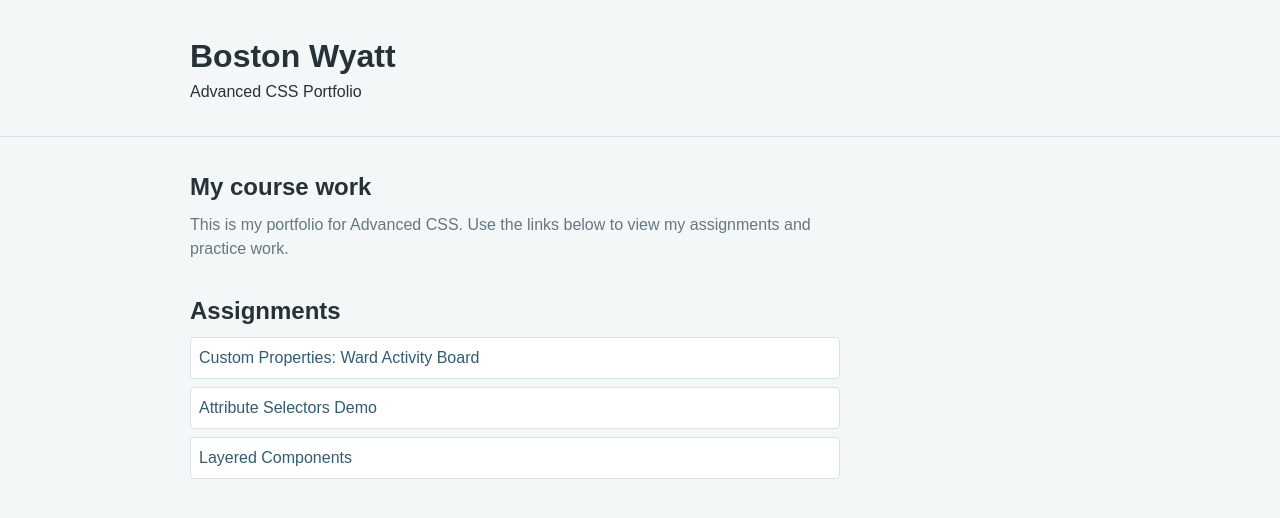
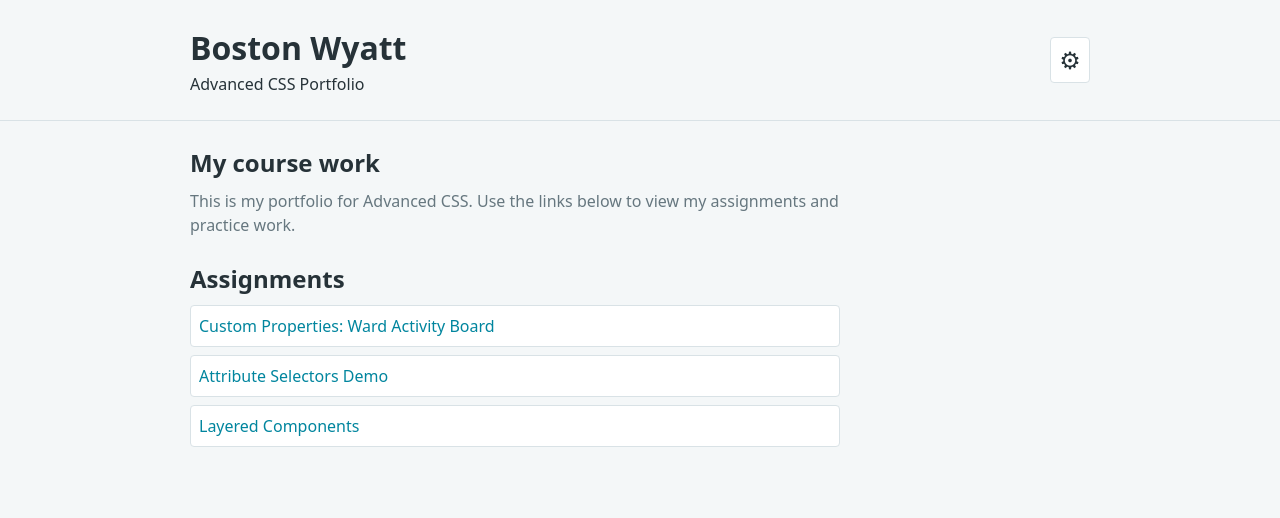
Before and after one commit to ButterMyLoaf23/advancedcss-portfolio, a website: page index.html in a window 1280 px wide. Drawn offline with Linux system fonts and the light colour scheme.

Commit message:
Light mode/ dark mode added to my site

```diff
--- /dev/null
+++ b/css/components/theme-toggle.css
@@ -0,0 +1,68 @@
+details.theme-menu {
+  position: absolute;
+  top: 50%;
+  right: 0;
+  display: inline-block;
+  transform: translateY(-50%);
+}
+
+.theme-control {
+  display: inline-flex;
+  align-items: center;
+  justify-content: center;
+  min-width: 40px;
+  min-height: 40px;
+  padding: var(--spacing-xs);
+  color: var(--color-text);
+  background: var(--color-surface);
+  border: 1px solid var(--color-border);
+  border-radius: var(--radius-sm);
+  cursor: pointer;
+}
+
+summary.theme-control {
+  list-style: none;
+  font-size: var(--icon-size-sm);
+}
+
+summary.theme-control::-webkit-details-marker {
+  display: none;
+}
+
+summary.theme-control::before {
+  content: "\2699";
+}
+
+details.theme-menu[open] summary.theme-control::before {
+  content: "\2600";
+}
+
+.theme-control:hover,
+.theme-control:focus-visible {
+  background: var(--color-accent-soft);
+}
+
+.theme-extra {
+  position: absolute;
+  top: calc(100% + var(--spacing-sm));
+  right: 0;
+  z-index: 2;
+  display: flex;
+  gap: var(--spacing-xs);
+  padding: var(--spacing-xs);
+  background: var(--color-surface);
+  border: 1px solid var(--color-border);
+  box-shadow: var(--shadow-sm);
+}
+
+.theme-pick input {
+  position: absolute;
+  width: 1px;
+  height: 1px;
+  opacity: 0;
+}
+
+.theme-pick:has(input:checked) {
+  background: var(--color-accent);
+  color: var(--header-text);
+}
--- a/css/layout/primary.css
+++ b/css/layout/primary.css
@@ -7,6 +7,11 @@
 .site-header {
   padding: var(--space-lg) 0;
   border-bottom: 1px solid var(--color-border);
+}
+
+.site-header .shell {
+  position: relative;
+  padding-right: 48px;
 }
 
 .intro {
@@ -33,7 +38,7 @@
 }
 
 @media (max-width: 600px) {
-  .site-shell {
+  .shell {
     width: 90%;
   }
 }
--- a/css/main.css
+++ b/css/main.css
@@ -6,4 +6,5 @@
 @import url("base/elements.css") layer(base);
 @import url("layout/primary.css") layer(layout);
 @import url("components/portfolio.css") layer(components);
+@import url("components/theme-toggle.css") layer(components);
 @import url("utilities/utilities.css") layer(utilities);
--- a/css/tokens/colors.css
+++ b/css/tokens/colors.css
@@ -1,9 +1,76 @@
 :root {
-  --color-primary: #315c72;
-  --color-background: #f4f7f8;
-  --color-surface: #ffffff;
-  --color-text: #263238;
-  --color-muted: #66777f;
-  --color-accent-soft: #f8e4d8;
-  --color-border: #d9e2e6;
+  color-scheme: light;
+
+  /* Seeds */
+  --seed-bg: #f4f7f8;
+  --seed-surface: #ffffff;
+  --seed-text: #263238;
+  --seed-text-muted: #66777f;
+  --seed-accent: oklch(0.55 0.14 210);
+  --seed-accent-hover: color-mix(in oklch, var(--seed-accent) 80%, black);
+  --seed-link: var(--seed-accent);
+  --seed-link-hover: var(--seed-accent-hover);
+  --seed-border: #d9e2e6;
+  --seed-border-strong: #b9c8ce;
+
+  /* Accent ramp */
+  --accent-200: color-mix(in oklch, var(--seed-accent) 30%, white);
+  --accent-300: color-mix(in oklch, var(--seed-accent) 50%, white);
+  --accent-400: color-mix(in oklch, var(--seed-accent) 75%, white);
+  --accent-500: var(--seed-accent);
+  --accent-600: color-mix(in oklch, var(--seed-accent) 80%, black);
+  --accent-700: color-mix(in oklch, var(--seed-accent) 60%, black);
+  --accent-800: color-mix(in oklch, var(--seed-accent) 40%, black);
 }
+
+html:has(input[name="theme-preference"][value="dark"]:checked) {
+  color-scheme: dark;
+}
+
+html[data-theme="light"] {
+  color-scheme: light;
+}
+
+html[data-theme="dark"] {
+  color-scheme: dark;
+}
+
+@media (prefers-color-scheme: dark) {
+  html:has(input[name="theme-preference"][value="system"]:checked) {
+    color-scheme: dark;
+  }
+
+  html[data-theme="system"] {
+    color-scheme: dark;
+  }
+}
+
+:root,
+html {
+  --color-bg: light-dark(var(--seed-bg), oklch(0.18 0.02 210));
+  --color-surface: light-dark(var(--seed-surface), oklch(0.23 0.03 210));
+  --color-text: light-dark(var(--seed-text), oklch(0.9 0.02 210));
+  --color-text-muted: light-dark(var(--seed-text-muted), oklch(0.72 0.03 210));
+  --color-accent: light-dark(var(--seed-accent), oklch(0.7 0.13 210));
+  --color-accent-hover: light-dark(var(--seed-accent-hover), oklch(0.78 0.14 210));
+  --color-link: light-dark(var(--seed-link), oklch(0.76 0.12 210));
+  --color-link-hover: light-dark(var(--seed-link-hover), oklch(0.84 0.1 210));
+  --color-border: light-dark(var(--seed-border), oklch(0.36 0.02 210));
+  --color-border-strong: light-dark(var(--seed-border-strong), oklch(0.48 0.03 210));
+  accent-color: var(--color-accent);
+  --header-bg: var(--color-accent);
+  --header-text: light-dark(#ffffff, #f0f4f8);
+  --theme-toggle-bg: color-mix(in srgb, var(--header-text) 20%, var(--header-bg));
+  --theme-toggle-border: color-mix(in srgb, var(--header-text) 40%, var(--header-bg));
+  --theme-toggle-bg-hover: color-mix(in srgb, var(--header-text) 30%, var(--header-bg));
+  --theme-toggle-border-hover: color-mix(in srgb, var(--header-text) 55%, var(--header-bg));
+  --shadow-color: light-dark(rgb(0 0 0 / 0.09), rgb(0 0 0 / 0.28));
+  --shadow-sm: 0 1px 2px var(--shadow-color);
+  --shadow-md: 0 1px 3px var(--shadow-color);
+
+  /* Legacy names used by the portfolio stylesheet. */
+  --color-background: var(--color-bg);
+  --color-primary: var(--color-accent);
+  --color-muted: var(--color-text-muted);
+  --color-accent-soft: light-dark(var(--accent-200), oklch(0.3 0.04 210));
+}
--- a/css/tokens/variables.css
+++ b/css/tokens/variables.css
@@ -1,8 +1,26 @@
 :root {
-  --space-sm: 0.5rem;
-  --space-md: 1rem;
-  --space-lg: 2rem;
-  --font-body: Arial, Helvetica, sans-serif;
+  --font-family-sans: system-ui, sans-serif;
+  --font-family-mono: monospace;
+  --font-size-sm: 1.4rem;
+  --font-size-md: 1.6rem;
+  --font-size-lg: 1.8rem;
+  --spacing-xs: 4px;
+  --spacing-sm: 8px;
+  --spacing-md: 16px;
+  --spacing-lg: 24px;
+  --spacing-xl: 32px;
+  --radius-sm: 4px;
+  --radius-md: 6px;
+  --radius-lg: 8px;
+  --transition-base: 0.2s ease;
+  --icon-size-sm: 24px;
+  --icon-size-md: 32px;
+  --outline-width: 2px;
+
+  /* Names from the previous unit remain available while the site migrates. */
+  --space-sm: var(--spacing-sm);
+  --space-md: var(--spacing-md);
+  --space-lg: var(--spacing-lg);
+  --font-body: var(--font-family-sans);
   --font-size-base: 1rem;
-  --radius-sm: 0.25rem;
 }
--- a/css/utilities/utilities.css
+++ b/css/utilities/utilities.css
@@ -1,3 +1,15 @@
 .text-muted {
   color: var(--color-muted);
 }
+
+.visually-hidden {
+  position: absolute;
+  width: 1px;
+  height: 1px;
+  padding: 0;
+  margin: -1px;
+  overflow: hidden;
+  clip-path: inset(50%);
+  white-space: nowrap;
+  border: 0;
+}
--- a/index.html
+++ b/index.html
@@ -5,13 +5,22 @@
     <meta name="viewport" content="width=device-width, initial-scale=1.0">
     <meta name="description" content="Boston Wyatt's WDD 331R Advanced CSS portfolio.">
     <title>Boston Wyatt | Advanced CSS Portfolio</title>
-    <link rel="stylesheet" href="dist/styles.css">
+    <script src="js/theme-preference.js"></script>
+    <link rel="stylesheet" href="css/main.css">
 </head>
 <body>
     <header class="site-header">
         <div class="shell">
             <h1>Boston Wyatt</h1>
             <p>Advanced CSS Portfolio</p>
+            <details class="theme-menu">
+                <summary class="theme-control"><span class="visually-hidden">Color scheme</span></summary>
+                <div class="theme-extra" role="group" aria-label="Choose color scheme">
+                    <label class="theme-control theme-pick" data-theme-pick="light"><input name="theme-preference" type="radio" value="light"><span aria-hidden="true">&#9788;</span><span class="visually-hidden">Light</span></label>
+                    <label class="theme-control theme-pick" data-theme-pick="system"><input name="theme-preference" type="radio" value="system" checked><span aria-hidden="true">&#9881;</span><span class="visually-hidden">System default</span></label>
+                    <label class="theme-control theme-pick" data-theme-pick="dark"><input name="theme-preference" type="radio" value="dark"><span aria-hidden="true">&#9681;</span><span class="visually-hidden">Dark</span></label>
+                </div>
+            </details>
         </div>
     </header>
 
@@ -21,7 +30,7 @@
             <p>This is my portfolio for Advanced CSS. Use the links below to view my assignments and practice work.</p>
         </section>
 
-        <nav class="work-nav">
+        <nav class="work-nav" aria-label="Course assignments">
             <h2>Assignments</h2>
             <ul class="work-list">
                 <li><a class="work-link" href="unit1/custom-properties/Index.html">Custom Properties: Ward Activity Board</a></li>
--- /dev/null
+++ b/js/theme-preference.js
@@ -0,0 +1,44 @@
+(() => {
+  const allowed = new Set(["light", "system", "dark"]);
+  const id = "theme-preference-sync";
+  let container = document.getElementById(id);
+
+  if (!container) {
+    container = document.createElement("div");
+    container.id = id;
+    container.hidden = true;
+    container.setAttribute("aria-hidden", "true");
+
+    ["light", "system", "dark"].forEach((value) => {
+      const input = document.createElement("input");
+      input.type = "radio";
+      input.name = "theme-preference";
+      input.value = value;
+      if (value === "system") input.checked = true;
+      container.appendChild(input);
+    });
+
+    (document.body || document.head).appendChild(container);
+  }
+
+  let stored = null;
+  try {
+    stored = localStorage.getItem("theme-preference");
+  } catch {
+    stored = null;
+  }
+
+  const value = allowed.has(stored) ? stored : "system";
+  document.documentElement.dataset.theme = value;
+  const input = container.querySelector(`input[value="${value}"]`);
+  if (input) input.checked = true;
+
+  document.addEventListener("change", (event) => {
+    if (event.target.name !== "theme-preference") return;
+    document.documentElement.dataset.theme = event.target.value;
+    try {
+      localStorage.setItem("theme-preference", event.target.value);
+    } catch {
+    }
+  });
+})();
```
Also changed, not shown: README.md, dist/styles.css.
